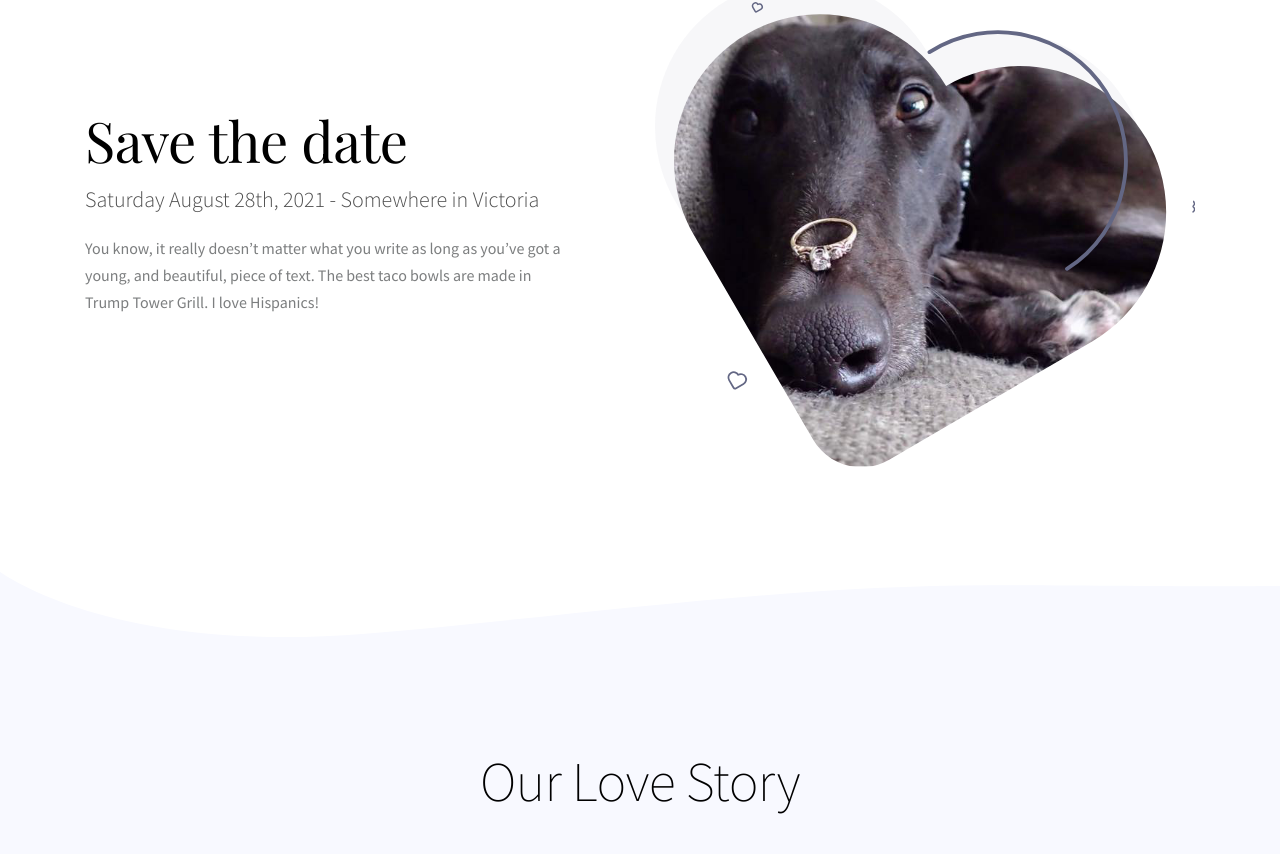
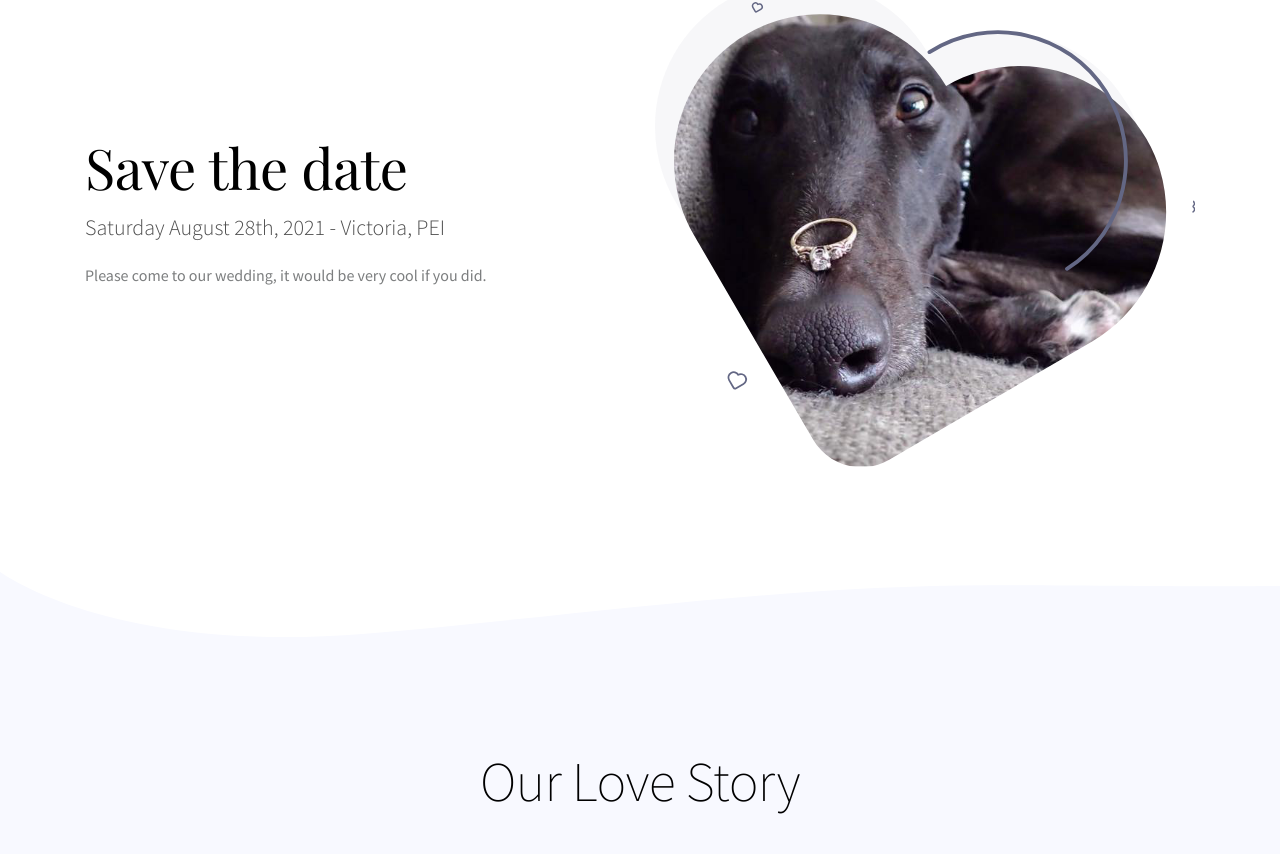
Before and after one commit to mittonface/crundle.love, a Next.js app: page / in a window 1280 px wide. Shown: the part 846-1700 px from the top of the page. Built offline with nearby package versions, Linux system fonts and the light colour scheme.

Commit message:
some quick updates

```diff
--- a/components/DateSection.tsx
+++ b/components/DateSection.tsx
@@ -7,12 +7,10 @@ const DateSection = () => {
             <div className="pr-md-4">
               <h1 className="font-secondary display-4">Save the date</h1>
               <p className="lead font-weight-300 text-dark-gray opacity-8">
-                Saturday August 28th, 2021 - Somewhere in Victoria
+                Saturday August 28th, 2021 - Victoria, PEI
               </p>
               <p className="mb-4 pr-5">
-                You know, it really doesn’t matter what you write as long as
-                you’ve got a young, and beautiful, piece of text. The best taco
-                bowls are made in Trump Tower Grill. I love Hispanics!
+                Please come to our wedding, it would be very cool if you did.
               </p>
 
               <div className="countdown row text-center"></div>
--- a/components/EventDetails.tsx
+++ b/components/EventDetails.tsx
@@ -6,9 +6,7 @@ const EventDetails = () => {
           <div className="col">
             <div className=" text-center mb-5 pb-5">
               <h1 className="display-4 mb-0">Wedding Events</h1>
-              <p className="w-md-40 mb-0 mx-auto text-dark-gray opacity-8 ">
-                Main ceremony - Wedding party
-              </p>
+              <p className="w-md-40 mb-0 mx-auto text-dark-gray opacity-8 "></p>
             </div>
           </div>
         </div>
@@ -126,7 +124,9 @@ const EventDetails = () => {
                   />
                 </svg>
               </div>
-              <h5 className="mb-0 text-white">Wedding Party</h5>
+              <h5 className="mb-0 text-white">
+                How Many Events Do Weddings Have?
+              </h5>
               <h6 className="mb-5 text-white">4:20pm - 6:90pm</h6>
               <p className="text-align-center">
                 Somewhere
@@ -335,11 +335,11 @@ const EventDetails = () => {
               <h5 className="mb-0">Ceremony</h5>
               <h6 className="mb-5">4:20pm - 6:90pm</h6>
               <p className="text-align-center">
-                Somewhere
+                The Grand Victorian
                 <br />
-                In Victoria
+                106 Nelson Street
                 <br />
-                H0H 0H0
+                Victoria, PEI
               </p>
             </div>
           </div>
@@ -456,14 +456,14 @@ const EventDetails = () => {
                   />
                 </svg>
               </div>
-              <h5 className="mb-0 text-white">Wedding Party</h5>
+              <h5 className="mb-0 text-white">Reception</h5>
               <h6 className="mb-5 text-white">4:20pm - 6:90pm</h6>
               <p className="text-align-center">
-                Somewhere
+                The Grand Victorian
                 <br />
-                In Victoria
+                106 Nelson Street
                 <br />
-                H0H 0H0
+                Victoria, PEI
               </p>
             </div>
           </div>
--- a/components/Hero.tsx
+++ b/components/Hero.tsx
@@ -8,7 +8,7 @@ const Hero = () => {
           <div className="col-12">
             <h1 className="display-2  text-white mb-4">Kate &amp; Chris</h1>
             <p className="font-weight-300 text-light  lead mb-5 ">
-              Saturday August 28th, 2021 - Somewhere in Victoria
+              Saturday August 28th, 2021 - Victoria, PEI
             </p>
             <a
               href="#rsvp"
--- a/components/Registry.tsx
+++ b/components/Registry.tsx
@@ -6,14 +6,10 @@ const Registry = () => {
           <div className="col-md-6 mb-3 mb-md-0">
             <h1 className="display-4 text-white">Gift Registry</h1>
             <p className="lead text-white mb-0">
-              He’s not a word hero. He’s a word hero because he was captured. I
-              like text that wasn’t captured. The best taco bowls are made in
-              Trump Tower Grill. I love Hispanics! My text is long and
-              beautiful, as, it has been well documented, are various other
-              parts of my website.
+              Get us a toaster. We really like to eat toast.
             </p>
           </div>
-          <div className="col-md-5"></div>
+          <div className="col-md-5">Links to registry here.</div>
         </div>
       </div>
       <div className="curved-decoration z-index-3">
```
